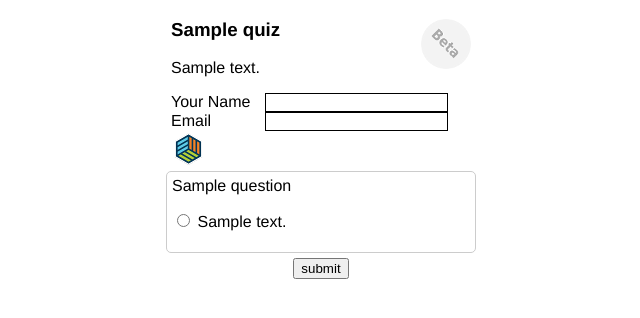
After one commit to school-of-data/old-schoolofdata-website-extensions, a Django app: template scodaquiz/simplequiz/templates/quiz.html in a window 1280 px wide. The commit adds this page. Shown: the top 318 px of the page, without its empty margins (319-959 px from the left). Run offline with Django 3.2, Linux system fonts and the light colour scheme; the template is opened without the code that fills it: values that come from a table or form of the project are taken from there, others are empty; tables that the repository leaves empty hold one stand-in row (values such as "Sample post"); parts of the project's set-up code (start-up, migrations or seed data) failed here and were passed over.

Commit message:
first working version

```diff
--- a/requirements.txt
+++ b/scodaquiz/requirements.txt
@@ -5,3 +5,4 @@ gunicorn==18.0
 psycopg2==2.5.2
 static==0.4
 wsgiref==0.1.2
+git+https://github.com/mihi-tr/okbadgerclient.git
--- a/scodaquiz/simplequiz/models.py
+++ b/scodaquiz/simplequiz/models.py
@@ -11,29 +11,38 @@ class BadgeService(models.Model):
         return self.name
 
 
+class Answer(models.Model):
+    answer = models.TextField()
+    question = models.ForeignKey('Question')
+    correct = models.BooleanField()
+
+    def __unicode__(self):
+        return self.answer
+
+
+class Question(models.Model):
+    question = models.TextField()
+    quiz = models.ForeignKey('Quiz')
+
+    @property
+    def answers(self):
+        return Answer.objects.filter(question=self)
+
+    def __unicode__(self):
+        return self.question
+
+
 class Quiz(models.Model):
     name = models.CharField(max_length=200)
     slug = models.SlugField()
     description = models.TextField()
     badge = models.SlugField()
     badge_service = models.ForeignKey('BadgeService')
+    min_right = models.IntegerField()
 
-    def __unicode__(self):
-        return self.name
-
-
-class Question(models.Model):
-    question = models.TextField()
-    quiz = models.ForeignKey('Quiz')
-
-    def __unicode__(self):
-        return self.question
-
-
-class Answer(models.Model):
-    answer = models.TextField()
-    question = models.ForeignKey('Question')
-    correct = models.BooleanField()
+    @property
+    def questions(self):
+        return Question.objects.filter(quiz=self)
 
     def __unicode__(self):
         return self.name
--- a/scodaquiz/simplequiz/templates/quiz-base.html
+++ b/scodaquiz/simplequiz/templates/quiz-base.html
@@ -1,6 +1,8 @@
 <!DOCTYPE html>
 <html>
 <head>
+<link rel="stylesheet" href="/static/quiz.css" />
+<title>{% block "title" %}{% endblock %}</title>
 </head>
 <body>
 <div class="content">
--- /dev/null
+++ b/scodaquiz/simplequiz/templates/quiz.html
@@ -0,0 +1,28 @@
+{% extends "quiz-base.html" %}
+{% block "content" %}
+<div id="form">
+<h3>{{quiz.name}}</h3>
+<p>{{quiz.description}}</p>
+<form method="POST">
+{% csrf_token %}
+<label for="name">Your Name</label>  <input id="name" name="name"><br>
+<label for="email">Email</label>  <input id="email" name="email">
+{% if quiz.badge %}
+<span class="badges">badge!</span>
+{% endif %}
+{% for q in quiz.questions %}
+<div class="question" id="question-{{q.id}}">{{q.question}}
+    <ul>
+        {% for a in q.answers %}
+        <li>
+            <input type="radio" name="{{q.id}}" id="answer-{{a.id}}"
+                value="{{a.id}}">
+            <label for="answer-{{a.id}}">{{a.answer}}</label>
+        </li>
+        {% endfor %}
+    </ul>
+</div>
+{% endfor %}
+<input type="submit" value="submit" class="submit"/>
+</form></div>
+{% endblock %}
--- a/scodaquiz/simplequiz/urls.py
+++ b/scodaquiz/simplequiz/urls.py
@@ -7,5 +7,5 @@ urlpatterns = patterns(
     # url(r'^$', 'scodaquiz.views.home', name='home'),
     # url(r'^blog/', include('blog.urls')),
     url(r'^$', 'simplequiz.views.start'),
-
+    url(r'^quiz/(?P<slug>[-\w]+)/$', 'simplequiz.views.quiz'),
 )
--- /dev/null
+++ b/scodaquiz/static/quiz.css
@@ -0,0 +1,63 @@
+
+body {
+  font-family: "helvetica neue", "helvetica", "arial", "sans-serif";
+  font-size: 16px;
+  }
+#form {
+  width: 300px;
+  margin-left: auto;
+  margin-right: auto;
+  background-image: url('beta.png');
+  background-repeat: no-repeat;
+  background-position: top right;
+  }
+
+span.badges {
+    display: inline-block;
+    width: 35px;
+    height: 35px;
+    background: url("./badges-logo.png");
+    vertical-align: middle;
+    color: transparent;
+    }
+label {
+  display: inline-block;
+  min-width: 90px;
+  }
+input.submit {
+  display: block;
+  margin-left: auto;
+  margin-right: auto;
+  }
+
+input#name, input#email {
+  border: 1px solid black;
+  }
+ul {
+  list-style: none;
+  padding-left: 0px;
+  }
+
+.answer {
+  margin-left: 10px;
+  padding: 2px;
+  margin-right: 10px;
+  }
+
+.correct {
+  background: #55FF55;
+  }
+
+.wrong {
+  background: #FFFF55;
+  }
+
+.question {
+  border: 1px solid #CCCCCC;
+  border-radius: 5px 5px 5px 5px;
+  padding: 5px;
+  margin-bottom: 5px;
+  margin-top: 5px;
+  margin-left: -5px;
+  margin-right: -5px;
+  }
```
Also changed, not shown: scodaquiz/simplequiz/views.py (+11 -2 lines), scodaquiz/static/badges-logo.png (added), scodaquiz/static/beta.png (added), scodaquiz/static/logo.png (added).
